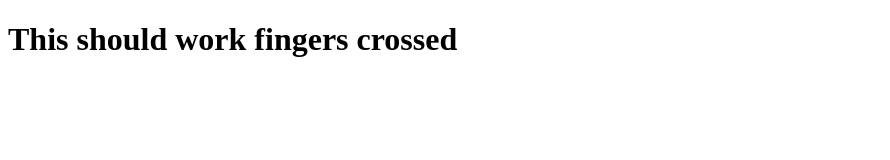
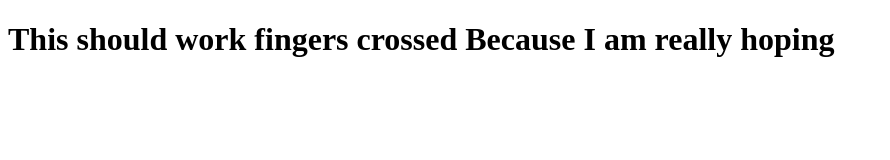
Before and after one commit to ASkachko/Attempt3---Alexander-Skachko, a plain HTML site: page Take2/index.html in a window 1280 px wide. Shown: the whole page, without its empty margins (0-890 px from the left). Drawn offline with Linux system fonts and the light colour scheme.

Commit message:
Some small aditions

```diff
--- a/Take2/index.html
+++ b/Take2/index.html
@@ -4,6 +4,6 @@
 	<title>Take 2</title>
 </head>
 <body>
-<h1>This should work fingers crossed</h1>
+<h1>This should work fingers crossed Because I am really hoping</h1>
 </body>
 </html>
```
